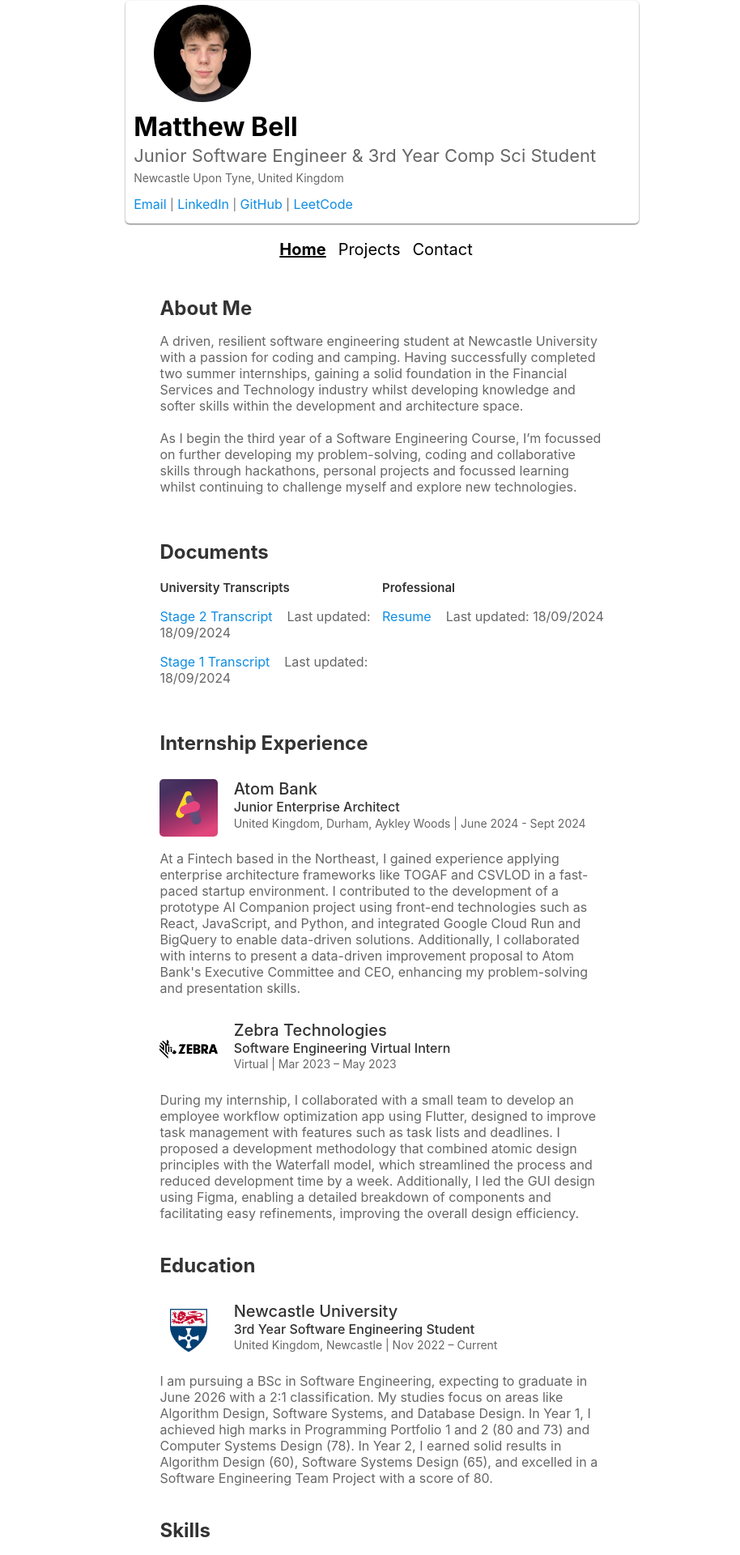
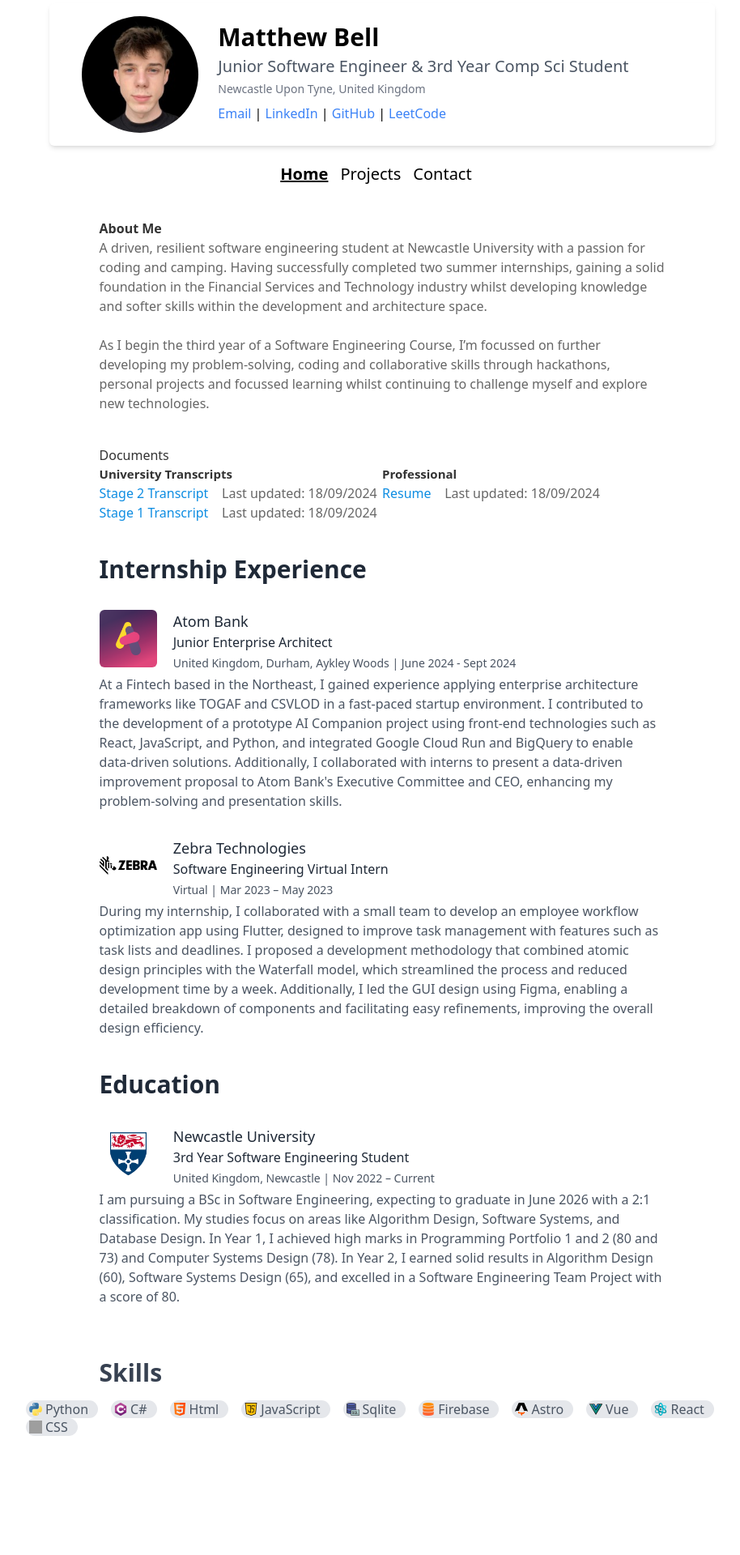
Before and after one commit to MatthewBel11/newportfolio, a React (Create React App) app in the folder my-app/: page / in a window 1280 px wide. Shown: the part 20-1940 px from the top of the page at 81% size, without its empty margins (168-1082 px from the left). After the commit the page ends 1809 px from the top, so only its background shows below. Built offline with nearby package versions, Linux system fonts and the light colour scheme; grey boxes are pictures that could not be loaded.

Commit message:
- Updated to Tailwind

```diff
--- a/my-app/src/App.css
+++ /dev/null
@@ -1,34 +0,0 @@
-.Background {
-  flex-grow: 1;
-  height: 175vh;
-  display: flex;
-  flex-direction: row;
-}
-
-.ContentColumn {
-  margin: auto;
-  width: 55vw;
-  height: 175vh;
-  transition: width 0.3s ease;
-}
-
-
-@media (max-width: 1024px) {
-  .ContentColumn {
-    width: 65vw;
-  }
-}
-
-
-@media (max-width: 768px) {
-  .ContentColumn {
-    width: 80vw;
-  }
-}
-
-
-@media (max-width: 480px) {
-  .ContentColumn {
-    width: 90vw;
-  }
-}
--- a/my-app/src/App.jsx
+++ b/my-app/src/App.jsx
@@ -1,26 +1,26 @@
 import React from 'react';
 import { BrowserRouter as Router, Routes, Route } from 'react-router-dom';
-import './App.css';
 import TitleCard from './components/Titlecard/Titlecard.jsx';
 import Navbar from './components/Navbar/Navbar.jsx';
 import AboutPage from './Pages/AboutPage/AboutPage.jsx';
 import ProjectsPage from './Pages/ProjectsPage/ProjectsPage.jsx';
-import NotFoundPage from './Pages/NotFoundPage/NotFoundPage.jsx'; // Import the 404 Page component
+import NotFoundPage from './Pages/NotFoundPage/NotFoundPage.jsx';
 import ContactPage from './Pages/ContactPage/Contact.jsx';
 
 function App() {
   return (
     <Router>
-      <div className='Background'>
-        <div className='ContentColumn'>
+      <div className="flex flex-col min-h-screen">
+        {/* Container for TitleCard, Navbar, and content */}
+        <div className="mx-auto w-full max-w-[1200px] px-4 sm:px-6 md:px-8 lg:w-[75vw] sm:w-[90vw] transition-all duration-300 ease-in-out">
           <TitleCard />
           <Navbar />
 
+          {/* Routes for different pages */}
           <Routes>
             <Route path="/" element={<AboutPage />} />
             <Route path="/projects" element={<ProjectsPage />} />
             <Route path="/contact" element={<ContactPage />} />
-
             <Route path="*" element={<NotFoundPage />} />
           </Routes>
         </div>
--- a/my-app/src/components/Job/Job.jsx
+++ b/my-app/src/components/Job/Job.jsx
@@ -1,27 +1,22 @@
-import React from 'react'
-import styles from './Job.module.css'
+import React from 'react';
 
-function Job(props){
+function Job(props) {
+    return (
+        <>
+            <div className="w-full h-[72px] flex flex-row mt-8 my-2">
+                <div className="w-auto h-auto">
+                    <img className="w-[71.2px] h-[71.2px] rounded-md mr-5" alt="JobLogo" src={props.Image} />
+                </div>
 
-    return(
-        <>
-        <div className={styles.Container}>
-
-            <div className={styles.ImageContainer}>
-                <img className={styles.Image} alt='JobLogo' src={props.Image} />
+                <div className="h-[72px]">
+                    <h2 className="text-lg font-medium text-gray-800">{props.CompanyTitle}</h2>
+                    <h2 className="text-base font-medium text-gray-800">{props.JobTitle}</h2>
+                    <h3 className="text-sm font-normal text-gray-600 mt-1">{props.JobLocation}</h3>
+                </div>
             </div>
-
-            <div className={styles.JobInfo}>
-                <h2 className={styles.CompanyTitle}>{props.CompanyTitle}</h2>
-                <h2 className={styles.JobTitle}>{props.JobTitle}</h2>
-                <h3 className={styles.JobLocation}>{props.JobLocation}</h3>
-            </div>
-
-        </div>
-        <p className={styles.JobText}>{props.JobText}</p>
-
+            <p className="text-gray-600">{props.JobText}</p>
         </>
-    )
+    );
 }
 
 export default Job;
--- a/my-app/src/components/SkillStack/SkillStack.jsx
+++ b/my-app/src/components/SkillStack/SkillStack.jsx
@@ -1,42 +1,37 @@
-import React from 'react'
-import styles from './SkillStack.module.css'
+import React from 'react';
+import PythonIcon from './Python.png';
+import CSharp from './c-sharp.png';
+import html from './html.png';
+import JavaS from './java-script.png';
+import Sqlite from './sql-server.png';
+import astro from './astro.png';
+import firebase from './firebase.png';
+import ReactImg from './React.png';
+import Vue from './vue.png';
+import css from './css.png';
 
-import PythonIcon from './Python.png'
-import CSharp from './c-sharp.png'
-import html from './html.png'
-import JavaS from './java-script.png'
-import Java from './java.png'
-import Sqlite from './sql-server.png'
-import astro from './astro.png'
-import firebase from './firebase.png'
-import ReactImg from './React.png'
-import Vue from './vue.png'
-import css from './css.png'
+import Skill from '../Skills/Skills.jsx';
 
-
-import Skill from '../Skills/Skills.jsx'
-
-function Skills(props){
-
-    return(
+function Skills(props) {
+    return (
         <>
-        <div className={styles.TitleContainer}>
-            <h2 className={styles.Title}> Skills </h2>
-        </div>
-        <div className={styles.Container}>
-            <Skill Icon={PythonIcon} SkillName='Python'/>
-            <Skill Icon={CSharp} SkillName='C#'/>
-            <Skill Icon={html} SkillName='Html'/>
-            <Skill Icon={JavaS} SkillName='JavaScript'/>
-            <Skill Icon={Sqlite} SkillName='Sqlite'/>
-            <Skill Icon={firebase} SkillName='Firebase'/>
-            <Skill Icon={astro} SkillName='Astro'/>
-            <Skill Icon={Vue} SkillName='Vue'/>
-            <Skill Icon={ReactImg} SkillName='React'/>
-            <Skill Icon={css} SkillName='CSS'/>
-        </div>
+            <div className="mx-auto mt-16 w-[78%] max-w-[1200px]">
+                <h2 className="text-3xl text-gray-700 font-bold">Skills</h2>
+            </div>
+            <div className="flex flex-wrap w-[78%] mx-auto my-4 w-full max-w-[1200px]">
+                <Skill Icon={PythonIcon} SkillName='Python' />
+                <Skill Icon={CSharp} SkillName='C#' />
+                <Skill Icon={html} SkillName='Html' />
+                <Skill Icon={JavaS} SkillName='JavaScript' />
+                <Skill Icon={Sqlite} SkillName='Sqlite' />
+                <Skill Icon={firebase} SkillName='Firebase' />
+                <Skill Icon={astro} SkillName='Astro' />
+                <Skill Icon={Vue} SkillName='Vue' />
+                <Skill Icon={ReactImg} SkillName='React' />
+                <Skill Icon={css} SkillName='CSS' />
+            </div>
         </>
-    )
+    );
 }
 
 export default Skills;
--- a/my-app/src/components/Skills/Skills.jsx
+++ b/my-app/src/components/Skills/Skills.jsx
@@ -1,15 +1,12 @@
-import React from 'react'
-import styles from './Skills.module.css'
+import React from 'react';
 
-
-function Skills(props){
-
-    return(
-        <div className={styles.Skill}>
-            <img className={styles.Image} src={props.Icon} alt='SkllIcon'/>
-            <p className={styles.SkillName}>{props.SkillName}</p>
-        </div>
-    )
+function Skills(props) {
+  return (
+    <div className="inline-flex items-center h-[22px] rounded-full bg-gray-200 text-gray-600 mx-2 pr-3">
+      <img className="w-4 h-4 mx-1" src={props.Icon} alt='SkillIcon' />
+      <p className="whitespace-nowrap">{props.SkillName}</p>
+    </div>
+  );
 }
 
 export default Skills;
--- a/my-app/src/components/Skills/Skills.module.css
+++ /dev/null
@@ -1,21 +0,0 @@
-.Skill{
-    display: inline-flex;
-    height: 22px;
-    border-radius: 10px;
-    background-color: rgb(242, 242, 242);
-    color: rgb(102, 102, 102);
-    margin-left: 2%;
-    margin-right: 2%;
-    padding-right: 10px;
-}
-
-.SkillName{
-    padding: 0;
-    margin: 0;
-    margin-left: 5%;
-    white-space: nowrap;
-}
-
-.Image{
-    scale: 0.8;
-}
--- a/my-app/src/components/Titlecard/Titlecard.jsx
+++ b/my-app/src/components/Titlecard/Titlecard.jsx
@@ -1,25 +1,23 @@
-import React from 'react'
-import styles from './Titlecard.module.css'
-import Image from './img1.png'
+import React from 'react';
+import Image from './img1.png';
 
-function Titlecard(){
-
-    return(
-        <div className={styles.Cardholder}>
-            <img src={Image} className={styles.ProfileImage}></img>
-            <div className={styles.Textholder}>
-                <h1 className={styles.MainIntro}>Matthew Bell </h1>
-                <h2 className={styles.SubIntro}>Junior Software Engineer & 3rd Year Comp Sci Student </h2>
-                <h3 className={styles.LocationIntro}>Newcastle Upon Tyne, United Kingdom</h3>
-                <h3 className={styles.LocationIntro}>
-                    <a href='' className={styles.LinkElement}> Email </a>
-                    |<a href='' className={styles.LinkElement}> LinkedIn </a>
-                    |<a href='' className={styles.LinkElement}> GitHub </a>
-                    |<a href='' className={styles.LinkElement}> LeetCode </a>
-                </h3>
+function Titlecard() {
+    return (
+        <div className="bg-white rounded-md shadow-md flex flex-wrap w-11/12 mx-auto mt-6 p-4">
+            <img src={Image} className="w-36 h-36 rounded-full mx-6 my-auto" alt="Profile" />
+            <div className="flex flex-col flex-wrap">
+                <h1 className="text-3xl font-bold mt-2">Matthew Bell</h1>
+                <h2 className="text-xl text-gray-600 font-medium mt-1">Junior Software Engineer & 3rd Year Comp Sci Student</h2>
+                <h3 className="text-sm text-gray-500 mt-1">Newcastle Upon Tyne, United Kingdom</h3>
+                <div className="mt-2">
+                    <a href="" className="text-blue-500 hover:underline">Email</a> |
+                    <a href="" className="text-blue-500 hover:underline"> LinkedIn</a> |
+                    <a href="" className="text-blue-500 hover:underline"> GitHub</a> |
+                    <a href="" className="text-blue-500 hover:underline"> LeetCode</a>
+                </div>
             </div>
         </div>
-    )
+    );
 }
 
 export default Titlecard;
--- a/my-app/src/components/Titlecard/Titlecard.module.css
+++ /dev/null
@@ -1,58 +0,0 @@
-.Cardholder{
-    margin: auto auto auto auto;
-    width: 90%;
-    height: auto;
-    background-color: rgb(255, 255, 255);
-    border-radius: 5px;
-    display: flex;
-    flex-direction: row;
-    margin-top: 3%;
-    box-shadow: 0px 1px 2px rgb(102 102 102);
-    flex-wrap: wrap;
-}
-
-.MainIntro{
-    padding-left: 10px;
-    margin-top: 1%;
-    margin-bottom: 2px;
-}
-
-.TextHolder{
-    flex-wrap: wrap;
-}
-
-.SubIntro{
-    padding-left: 10px;
-    margin-top: 0.5%;
-    margin-bottom: 1%;
-    color: rgb(102 102 102);
-    font-weight: 400;
-    font-size: 22px;
-}
-
-.LocationIntro{
-    padding-left: 10px;
-    margin-top: 0.5%;
-    font-weight: 400;
-    font-size: 14px;
-    color: rgb(102 102 102);
-}
-
-
-.ProfileImage{
-    width: 120px;
-    height: 120px;
-    border-radius: 50%;
-    margin: auto 10px auto 30px;
-    padding: 5px;
-}
-
-.LinkElement{
-    text-decoration: none;
-    font-size: 16px;
-    color: rgb(14, 141, 226);
-}
-
-.LinkElement:hover{
-    text-decoration: underline;
-}
--- a/my-app/src/components/Work/WorkExp.jsx
+++ b/my-app/src/components/Work/WorkExp.jsx
@@ -1,53 +1,49 @@
-import React from 'react'
-import styles from './WorkExp.module.css'
-import Job from '../Job/Job.jsx'
+import React from 'react';
+import Job from '../Job/Job.jsx';
+import ImageAtom from './ATOMBANK.png';
+import ImageZebra from './zebra.png';
+import ImageNU from './NU.png';
 
-import ImageAtom from './ATOMBANK.png'
-import ImageZebra from './zebra.png'
-import ImageNU from './NU.png'
-
-function Work(props){
+function Work(props) {
 
     var JobOne = {
-        CompanyTitle : 'Atom Bank',
-        JobTitle : 'Junior Enterprise Architect',
-        JobLocation : 'United Kingdom, Durham, Aykley Woods | June 2024 - Sept 2024',
-        JobText : "At a Fintech based in the Northeast, I gained experience applying enterprise architecture frameworks like TOGAF and CSVLOD in a fast-paced startup environment. I contributed to the development of a prototype AI Companion project using front-end technologies such as React, JavaScript, and Python, and integrated Google Cloud Run and BigQuery to enable data-driven solutions. Additionally, I collaborated with interns to present a data-driven improvement proposal to Atom Bank's Executive Committee and CEO, enhancing my problem-solving and presentation skills."
-    }
-
+        CompanyTitle: 'Atom Bank',
+        JobTitle: 'Junior Enterprise Architect',
+        JobLocation: 'United Kingdom, Durham, Aykley Woods | June 2024 - Sept 2024',
+        JobText: "At a Fintech based in the Northeast, I gained experience applying enterprise architecture frameworks like TOGAF and CSVLOD in a fast-paced startup environment. I contributed to the development of a prototype AI Companion project using front-end technologies such as React, JavaScript, and Python, and integrated Google Cloud Run and BigQuery to enable data-driven solutions. Additionally, I collaborated with interns to present a data-driven improvement proposal to Atom Bank's Executive Committee and CEO, enhancing my problem-solving and presentation skills."
+    };
 
     var JobTwo = {
-        CompanyTitle : 'Zebra Technologies',
-        JobTitle : 'Software Engineering Virtual Intern',
-        JobLocation : 'Virtual | Mar 2023 – May 2023',
-        JobText : 'During my internship, I collaborated with a small team to develop an employee workflow optimization app using Flutter, designed to improve task management with features such as task lists and deadlines. I proposed a development methodology that combined atomic design principles with the Waterfall model, which streamlined the process and reduced development time by a week. Additionally, I led the GUI design using Figma, enabling a detailed breakdown of components and facilitating easy refinements, improving the overall design efficiency.'
-    }
+        CompanyTitle: 'Zebra Technologies',
+        JobTitle: 'Software Engineering Virtual Intern',
+        JobLocation: 'Virtual | Mar 2023 – May 2023',
+        JobText: 'During my internship, I collaborated with a small team to develop an employee workflow optimization app using Flutter, designed to improve task management with features such as task lists and deadlines. I proposed a development methodology that combined atomic design principles with the Waterfall model, which streamlined the process and reduced development time by a week. Additionally, I led the GUI design using Figma, enabling a detailed breakdown of components and facilitating easy refinements, improving the overall design efficiency.'
+    };
 
     var JobThree = {
-        CompanyTitle : 'Ikea',
-        JobTitle : 'Sales Assistant & Kitchen Designer',
-        JobLocation : 'United Kingdom, Gateshead | Nov 2022 – Jun 2024',
-        JobText : 'BSc Software Engineering (2:1 Expected, June 2026) Key Modules: Algorithm Design and Analysis, Software Systems and Design, Database Design'
-    }
+        CompanyTitle: 'Ikea',
+        JobTitle: 'Sales Assistant & Kitchen Designer',
+        JobLocation: 'United Kingdom, Gateshead | Nov 2022 – Jun 2024',
+        JobText: 'BSc Software Engineering (2:1 Expected, June 2026) Key Modules: Algorithm Design and Analysis, Software Systems and Design, Database Design'
+    };
 
     var JobFour = {
-        CompanyTitle : 'Newcastle University',
-        JobTitle : '3rd Year Software Engineering Student',
-        JobLocation : 'United Kingdom, Newcastle | Nov 2022 – Current',
-        JobText :  "I am pursuing a BSc in Software Engineering, expecting to graduate in June 2026 with a 2:1 classification. My studies focus on areas like Algorithm Design, Software Systems, and Database Design. In Year 1, I achieved high marks in Programming Portfolio 1 and 2 (80 and 73) and Computer Systems Design (78). In Year 2, I earned solid results in Algorithm Design (60), Software Systems Design (65), and excelled in a Software Engineering Team Project with a score of 80."
-    }
+        CompanyTitle: 'Newcastle University',
+        JobTitle: '3rd Year Software Engineering Student',
+        JobLocation: 'United Kingdom, Newcastle | Nov 2022 – Current',
+        JobText: "I am pursuing a BSc in Software Engineering, expecting to graduate in June 2026 with a 2:1 classification. My studies focus on areas like Algorithm Design, Software Systems, and Database Design. In Year 1, I achieved high marks in Programming Portfolio 1 and 2 (80 and 73) and Computer Systems Design (78). In Year 2, I earned solid results in Algorithm Design (60), Software Systems Design (65), and excelled in a Software Engineering Team Project with a score of 80."
+    };
 
+    return (
+        <div className="w-[78%] h-auto mx-auto mt-5">
+            <h2 className="text-gray-800 mt-10 text-3xl font-bold">Internship Experience</h2>
+            <Job Image={ImageAtom} CompanyTitle={JobOne.CompanyTitle} JobTitle={JobOne.JobTitle} JobLocation={JobOne.JobLocation} JobText={JobOne.JobText} />
+            <Job Image={ImageZebra} CompanyTitle={JobTwo.CompanyTitle} JobTitle={JobTwo.JobTitle} JobLocation={JobTwo.JobLocation} JobText={JobTwo.JobText} />
 
-    return(
-        <div className={styles.MainHolder}>
-            <h2 className={styles.Title}> Internship Experience </h2>
-            <Job Image = {ImageAtom} CompanyTitle={JobOne.CompanyTitle} JobTitle={JobOne.JobTitle} JobLocation={JobOne.JobLocation} JobText={JobOne.JobText}/>
-            <Job Image = {ImageZebra} CompanyTitle={JobTwo.CompanyTitle} JobTitle={JobTwo.JobTitle} JobLocation={JobTwo.JobLocation} JobText={JobTwo.JobText}/>
-
-            <h2 className={styles.WorkTitle}> Education </h2>
-            <Job Image = {ImageNU} CompanyTitle={JobFour.CompanyTitle} JobTitle={JobFour.JobTitle} JobLocation={JobFour.JobLocation} JobText={JobFour.JobText}/>
+            <h2 className="text-gray-800 mt-10 text-3xl font-bold">Education</h2>
+            <Job Image={ImageNU} CompanyTitle={JobFour.CompanyTitle} JobTitle={JobFour.JobTitle} JobLocation={JobFour.JobLocation} JobText={JobFour.JobText} />
         </div>
-    )
+    );
 }
 
 export default Work;
--- a/my-app/src/index.css
+++ b/my-app/src/index.css
@@ -1,13 +1,3 @@
-body {
-  margin: 0;
-  font-family: -apple-system, BlinkMacSystemFont, 'Segoe UI', 'Roboto', 'Oxygen',
-    'Ubuntu', 'Cantarell', 'Fira Sans', 'Droid Sans', 'Helvetica Neue',
-    sans-serif;
-  -webkit-font-smoothing: antialiased;
-  -moz-osx-font-smoothing: grayscale;
-}
-
-code {
-  font-family: source-code-pro, Menlo, Monaco, Consolas, 'Courier New',
-    monospace;
-}
+@tailwind base;
+@tailwind components;
+@tailwind utilities;
```
